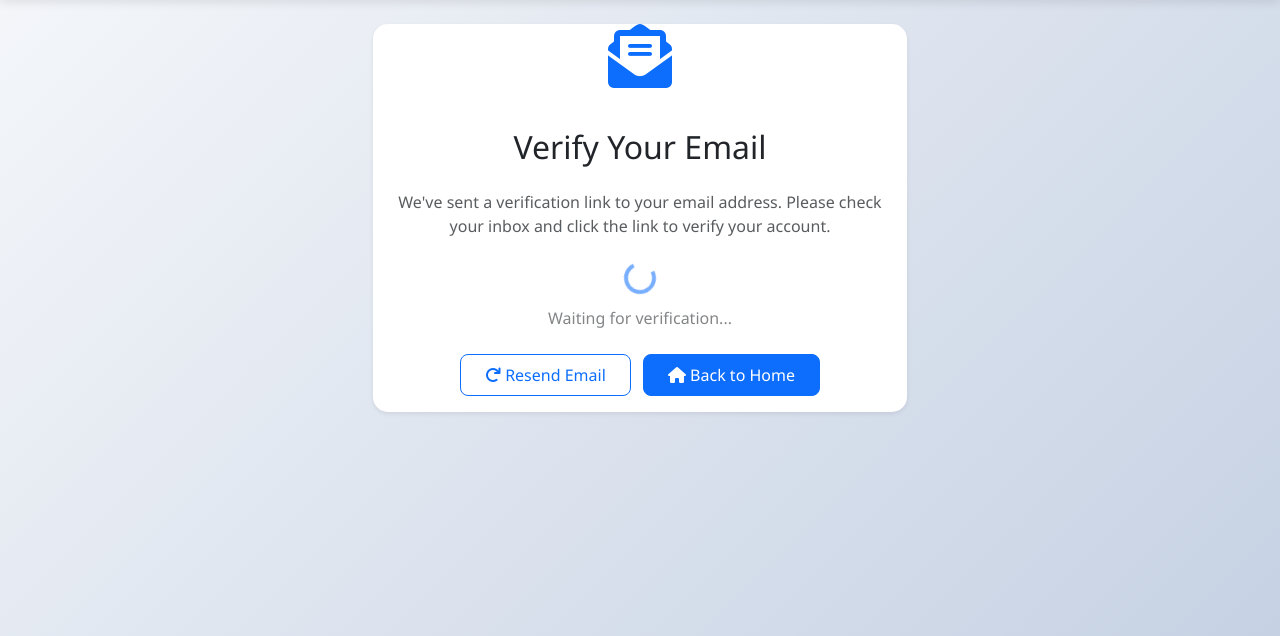
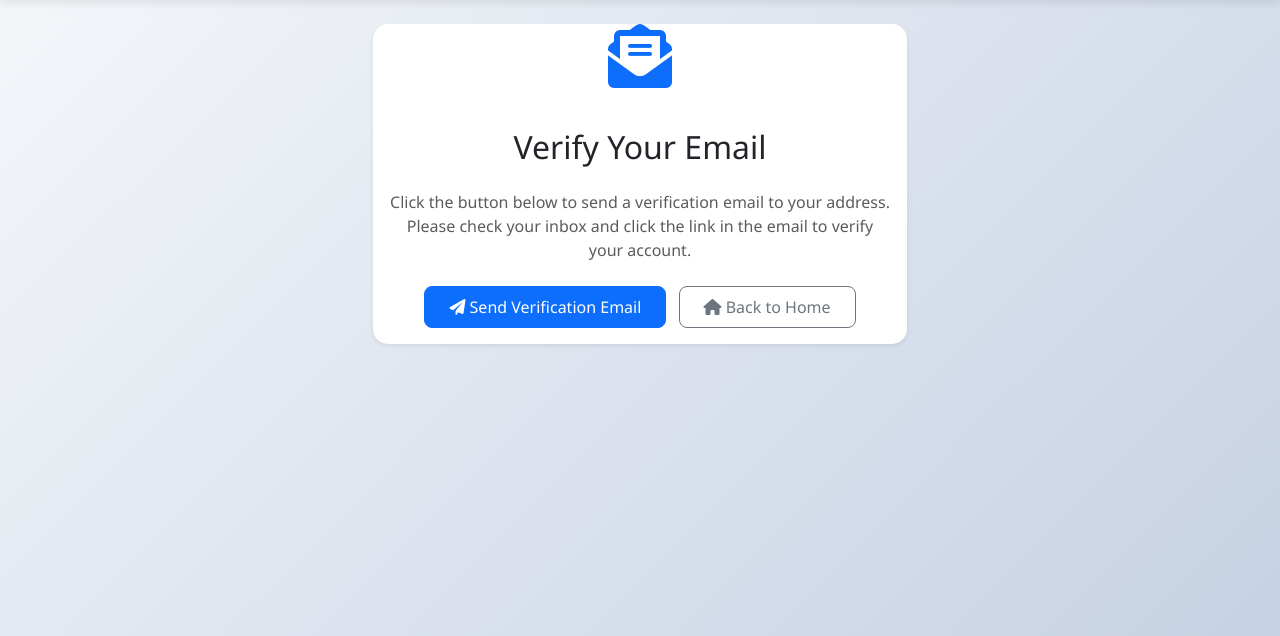
Before and after one commit to Stephane-Merci/Sales-forecasting, a Django app: page /auth/verify-email/ in a window 1280 px wide. Shown: the part 56-692 px from the top of the page. Run offline with Django 5.2, Linux system fonts and the light colour scheme; a user stored in the database is signed in.

Commit message:
updated verify email interface

```diff
--- a/core/settings.py
+++ b/core/settings.py
@@ -158,9 +158,10 @@ EMAIL_USE_TLS = True
 EMAIL_HOST_USER = 'merci.noupouwo@gmail.com'
 EMAIL_HOST_PASSWORD = 'xels nesm tplg jdux'
 DEFAULT_FROM_EMAIL = 'merci.noupouwo@gmail.com'
+SERVER_EMAIL = 'merci.noupouwo@gmail.com'
 
 # Frontend URLs for email verification and password reset
-FRONTEND_URL = 'http://localhost:3000'  # Change this to your frontend URL
+FRONTEND_URL = 'http://127.0.0.1:8000'  # Change this to your frontend URL
 VERIFY_EMAIL_URL = f'{FRONTEND_URL}/verify-email'
 RESET_PASSWORD_URL = f'{FRONTEND_URL}/reset-password'
 
--- a/templates/authentication/verify_email.html
+++ b/templates/authentication/verify_email.html
@@ -13,20 +13,22 @@
                     </div>
                     <h2 class="card-title mb-4">Verify Your Email</h2>
                     <p class="text-muted mb-4">
-                        We've sent a verification link to your email address.
-                        Please check your inbox and click the link to verify your account.
+                        Click the button below to send a verification email to your address.
+                        Please check your inbox and click the link in the email to verify your account.
                     </p>
-                    <div class="verification-status mb-4">
-                        <div class="spinner-border text-primary" role="status">
-                            <span class="visually-hidden">Loading...</span>
-                        </div>
-                        <p class="mt-2">Waiting for verification...</p>
-                    </div>
-                    <div class="verification-actions">
-                        <a href="{% url 'resend_verification' %}" class="btn btn-outline-primary me-2">
-                            <i class="fas fa-redo"></i> Resend Email
+                    {% if messages %}
+                        {% for message in messages %}
+                            <div class="alert alert-{{ message.tags }} alert-dismissible fade show" role="alert">
+                                {{ message }}
+                                <button type="button" class="btn-close" data-bs-dismiss="alert" aria-label="Close"></button>
+                            </div>
+                        {% endfor %}
+                    {% endif %}
+                    <div class="verification-actions mt-4">
+                        <a href="{% url 'resend_verification' %}" class="btn btn-primary me-2">
+                            <i class="fas fa-paper-plane"></i> Send Verification Email
                         </a>
-                        <a href="{% url 'home' %}" class="btn btn-primary">
+                        <a href="{% url 'home' %}" class="btn btn-outline-secondary">
                             <i class="fas fa-home"></i> Back to Home
                         </a>
                     </div>
@@ -55,20 +57,13 @@
     }
 }
 
-.verification-status {
-    animation: pulse 2s infinite;
+.btn {
+    transition: all 0.3s ease;
 }
 
-@keyframes pulse {
-    0% {
-        opacity: 1;
-    }
-    50% {
-        opacity: 0.5;
-    }
-    100% {
-        opacity: 1;
-    }
+.btn:hover {
+    transform: translateY(-2px);
+    box-shadow: 0 4px 8px rgba(0,0,0,0.1);
 }
 </style>
 {% endblock %}
```
Also changed, not shown: authentication/utils.py (+13 -13 lines), templates/authentication/login.html (+0 -35 lines), db.sqlite3.
